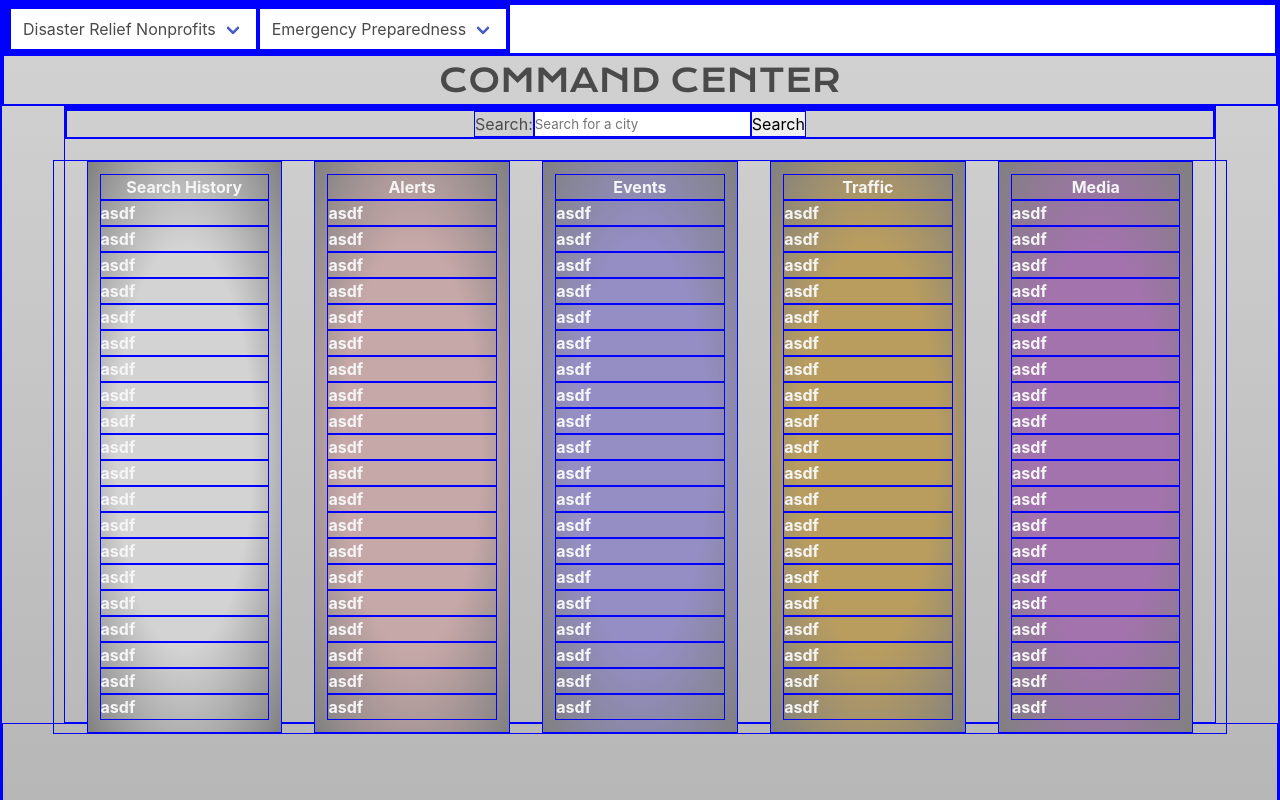
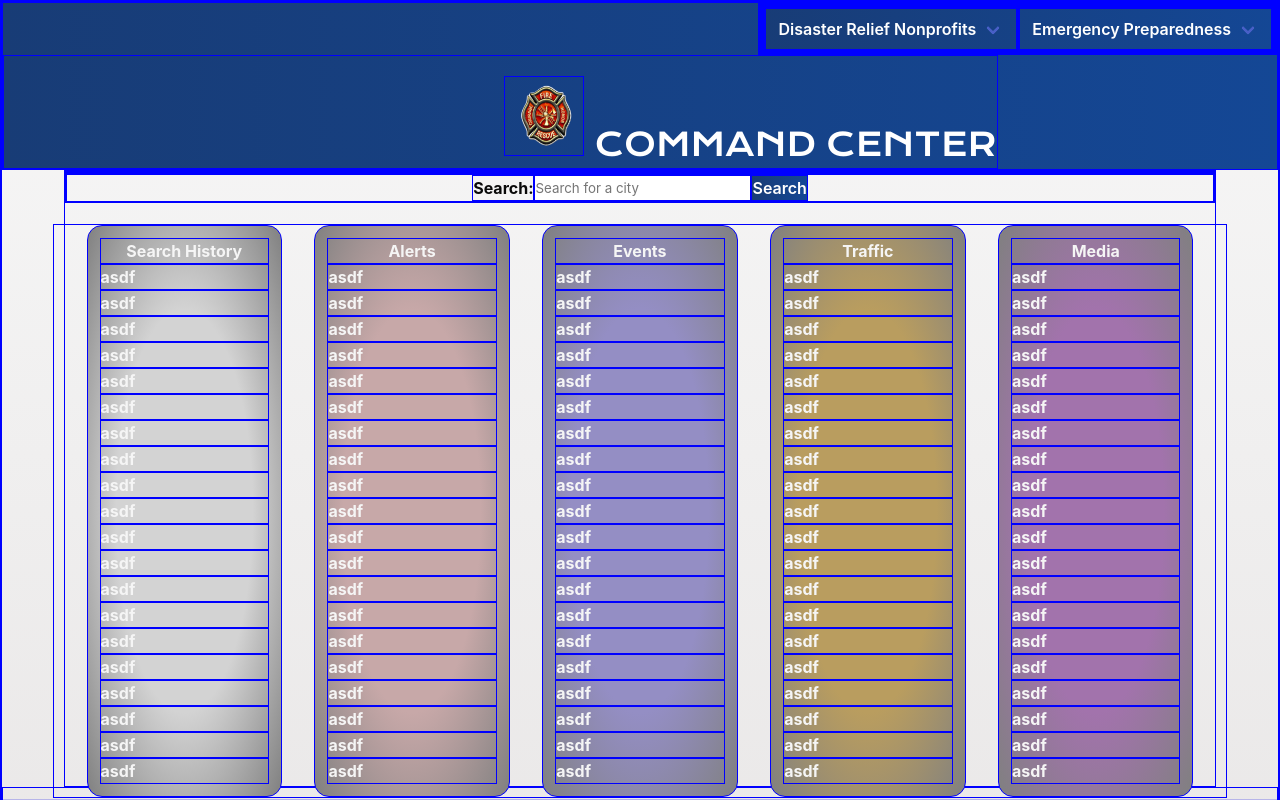
Before and after one commit to chaunnybby7/the-travel-center, a website: page index.html in a window 1280 px wide. Shown: the top 800 px of the page. Drawn offline with nearby package versions, Linux system fonts and the light colour scheme; no server answers.

Commit message:
added the logo to header and changed styling for the navbar and the div boxes

```diff
--- a/assets/css/style.css
+++ b/assets/css/style.css
@@ -8,8 +8,8 @@
 
 body {
     background-image: linear-gradient(
-        lightgray 0%,
-        darkgray 100%);
+        rgb(247, 247, 247) 0%,
+        rgba(215, 211, 211, 0.683) 100%);
 }
 
 #map {
@@ -28,41 +28,85 @@ body {
 }
 
 #search-history {
+    font-family: "SF Pro Text", "SF Pro Icons", "Helvetica Neue", Helvetica, Arial, sans-serif;
     background-image: radial-gradient(
         lightgray 50%,
         gray 100%);
     color: whitesmoke;
+    border-radius: 15px;
     font-weight: bolder;
 }
 
 #alerts {
+    font-family: "SF Pro Text", "SF Pro Icons", "Helvetica Neue", Helvetica, Arial, sans-serif;
     background-image: radial-gradient(
         rgb(199, 168, 168) 50%,
         gray 100%);
+        border-radius: 15px;
         color: whitesmoke;
         font-weight: bolder;
 }
 
 #live-events {
+    font-family: "SF Pro Text", "SF Pro Icons", "Helvetica Neue", Helvetica, Arial, sans-serif;
     background-image: radial-gradient(
         rgb(148, 142, 196) 50%,
         gray 100%);
+        border-radius: 15px;
         color: whitesmoke;
         font-weight: bolder;
 }
 
 #current-traffic {
+    font-family: "SF Pro Text", "SF Pro Icons", "Helvetica Neue", Helvetica, Arial, sans-serif;
     background-image: radial-gradient(
         rgb(185, 157, 95) 50%,
         gray 100%);
+        border-radius: 15px;
         color: whitesmoke;
         font-weight: bolder;
 }
 
 #media-reports {
+    font-family: "SF Pro Text", "SF Pro Icons", "Helvetica Neue", Helvetica, Arial, sans-serif;
     background-image: radial-gradient(
         rgb(162, 115, 172) 50%,
         gray 100%);
+        border-radius: 15px;
         color: whitesmoke;
         font-weight: bolder;
 }
+
+.navbar {
+    background-image: linear-gradient(270deg,#144795,#183c76);
+    color: #ffffff;
+    font-weight: 600;
+}
+.navbar a {
+    color: #ffffff;
+}
+.logo {
+    display: inline-block;
+    width: 80px;
+    height: 80px;
+    margin-left: 500px;
+    margin-top: 20px;
+}
+header {
+    background-image: linear-gradient(270deg,#144795,#183c76);
+    color: #ffffff;
+}
+
+h1 {
+    display: inline-block;
+
+}
+
+#search-button {
+    background-image: linear-gradient(270deg,#144795,#183c76);
+    font-weight: 600;
+}
+
+#search-title {
+    font-weight: 700;
+}
--- a/assets/js/script.js
+++ b/assets/js/script.js
@@ -219,10 +219,10 @@ function constructHeader() {
 
 function constructSearchBox() {
     $('#main').append($('<div>').addClass('container is-flex is-justify-content-center').attr('id', 'search-container'));//Container
-    $('#search-container').append($('<div>').addClass('container is-flex is-justify-content-center is-4').attr('id', 'search-group'));//Container
-    $('#search-group').append($('<span>').addClass('').attr('id', 'search-title').text('Search:'));//Left orientation
-    $('#search-group').append($('<input>').addClass('').attr({ id: 'search-input', type: 'text', placeholder: 'Search for a city' }));//Input text box
-    $('#search-group').append($('<button>').addClass('').attr('id', 'search-button').text('Search'));//Search button
+    $('#search-container').append($('<div>').addClass('container is-flex is-justify-content-center').attr('id', 'search-group'));//Container
+    $('#search-group').append($('<span>').addClass('has-text-black').attr('id', 'search-title').text('Search:'));//Left orientation
+    $('#search-group').append($('<input>').addClass('is-12').attr({ id: 'search-input', type: 'text', placeholder: 'Search for a city' }));//Input text box
+    $('#search-group').append($('<button>').addClass('has-text-white').attr('id', 'search-button').text('Search'));//Search button
 }
 
 function constructMain() {
--- a/index.html
+++ b/index.html
@@ -14,7 +14,8 @@
 </head>
 <body>
     <header>
-        <nav class="navbar" role="navigation" aria-label="main navigation">
+
+        <nav class="navbar is-pulled-right" role="navigation" aria-label="main navigation">
             <div id="navbarEMSResources" class="navbar-menu">
                 <div class="navbar-start"><div id='current-day'></div>
                     <div class="navbar-end">
@@ -90,9 +91,11 @@
                 </div>
             </div>
         </nav>
+
+
         <h1
             style="text-align: center; font-size: xx-large; font-family: 'Krona One', 'Franklin Gothic Medium', 'Arial Narrow', Arial, sans-serif;">
-            COMMAND CENTER</h1>
+            <img class="logo" src="./assets/images/logo1.png"> COMMAND CENTER</h1>
     </header>
     <main id="main">
 
```
Also changed, not shown: assets/images/logo1.png (added).
